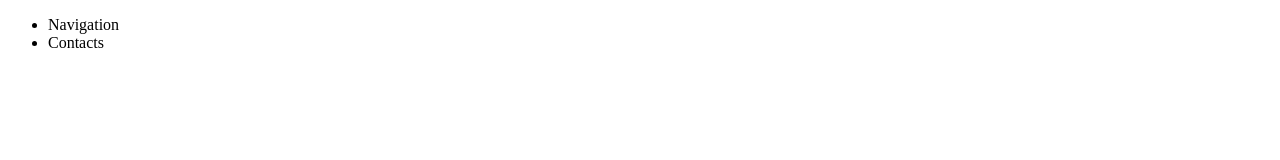
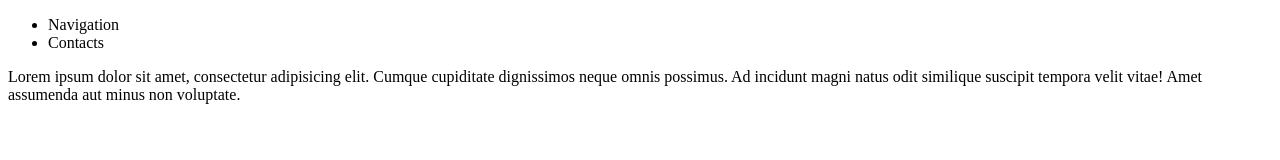
Before and after one commit to JayDeeJS/test-task, a plain HTML site: page index.html in a window 1280 px wide. Drawn offline with Linux system fonts and the light colour scheme.

Commit message:
feat: added content

```diff
--- a/index.html
+++ b/index.html
@@ -14,5 +14,9 @@
         <li>Contacts</li>
     </ul>
 </nav>
+<div class="content">
+    <p>Lorem ipsum dolor sit amet, consectetur adipisicing elit. Cumque cupiditate dignissimos neque omnis possimus. Ad
+        incidunt magni natus odit similique suscipit tempora velit vitae! Amet assumenda aut minus non voluptate.</p>
+</div>
 </body>
 </html>
```
